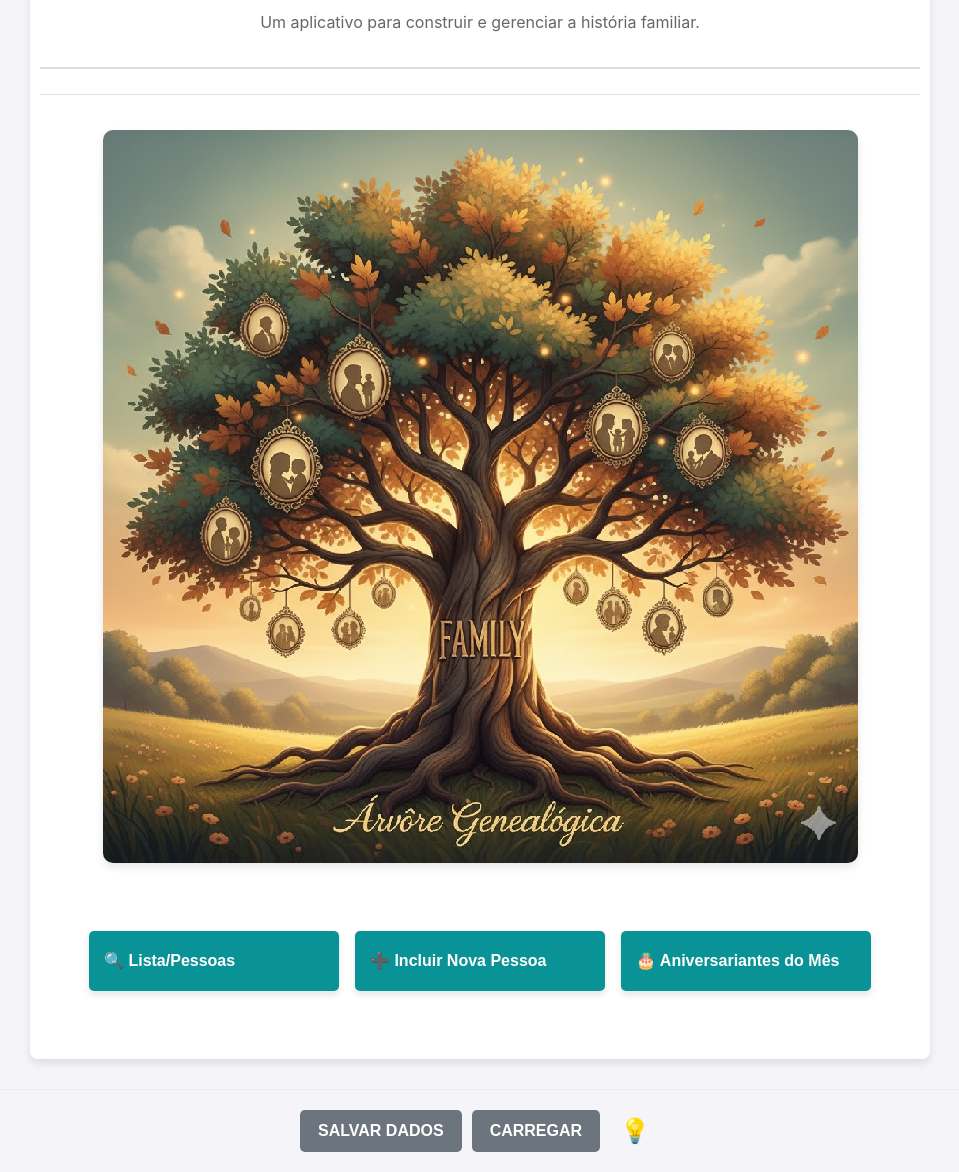
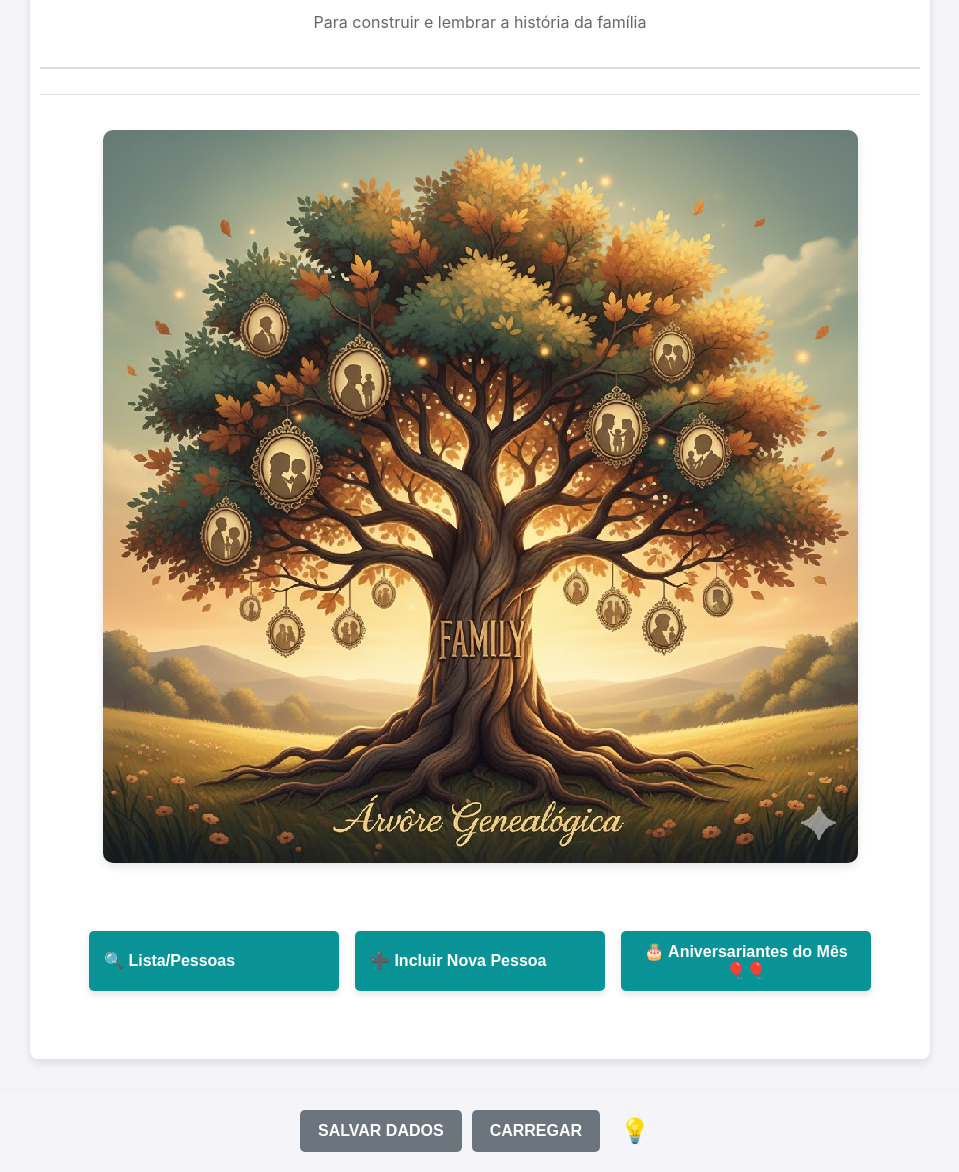
Before and after one commit to Silvio-lang/arvore_gen, a plain HTML site: page index.html in a window 1280 px wide. Shown: the part 91-1263 px from the top of the page, without its empty margins (160-1119 px from the left). Drawn offline with nearby package versions, Linux system fonts and the light colour scheme.

Commit message:
Add files via upload

```diff
--- a/index.html
+++ b/index.html
@@ -11,7 +11,7 @@
     <div class="container">
         <header>
             <h1>🌳 Árvore Genealógica</h1>
-            <p>Um aplicativo para construir e gerenciar a história familiar.</p>
+            <p>Para construir e lembrar a história da família</p>
         </header>
         <nav>
             <button id="btnRefugio" style="display: none;">🏠 Início</button>
@@ -24,7 +24,7 @@
             <div id="hub-botoes">
                 <button id="btnGerenciarHub" class="hub-button">🔍 Lista/Pessoas</button>
                 <button id="btnNovaPessoaHub" class="hub-button">➕ Incluir Nova Pessoa</button>
-                <button id="btnVerAniversarios" class="hub-button">🎂 Aniversariantes do Mês</button>
+                <button id="btnVerAniversarios" class="hub-button">🎂 Aniversariantes do Mês🎈🎈</button>
             </div>
         </section>
 
@@ -73,7 +73,7 @@
             <!-- FIM DO CONTAINER DE FILTROS -->
 
             <div id="botoesAcaoGlobais">
-                <button id="btnVisualizarSelecionado">🌳 Visualizar Árvore</button>
+                <button id="btnVisualizarSelecionado">👨‍👩‍👦‍👦 Visualizar Família de:</button>
             </div>
             <div id="registrosLista"></div>
         </section>
```
